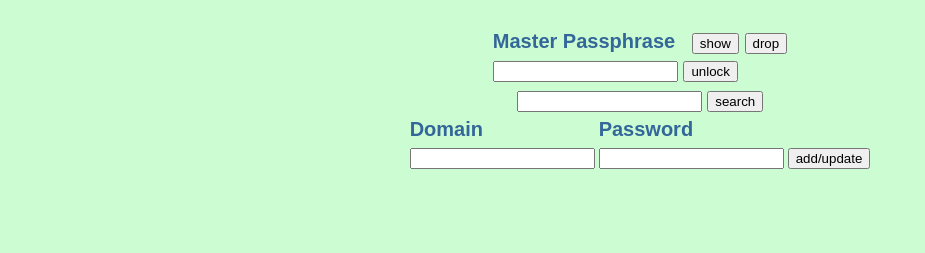
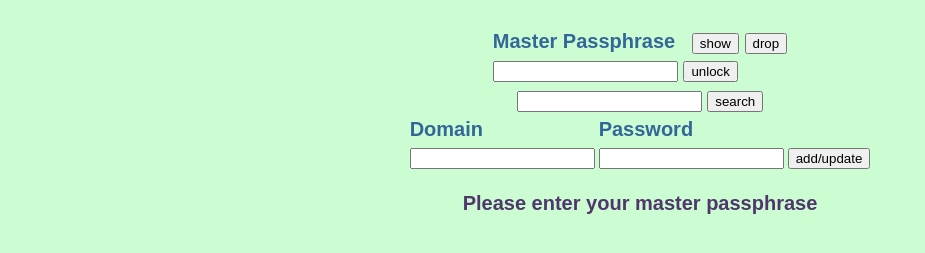
Before and after one commit to gardhr/entropis, a plain HTML site: page entropis.html in a window 1280 px wide. Shown: the part 157-410 px from the top of the page, without its empty margins (0-925 px from the left). Drawn offline with Linux system fonts and the light colour scheme.

Commit message:
initial message

```diff
--- a/entropis.html
+++ b/entropis.html
@@ -232,7 +232,7 @@
       id="status"
       align="center"
       style="color: #50366d; word-wrap: break-word"
-    ></p>
+    >Please enter your master passphrase</p>
     <form onsubmit="" action="javascript:void(0)">
       <table id="listing" align="center" style=""></table>
     </form>
```
